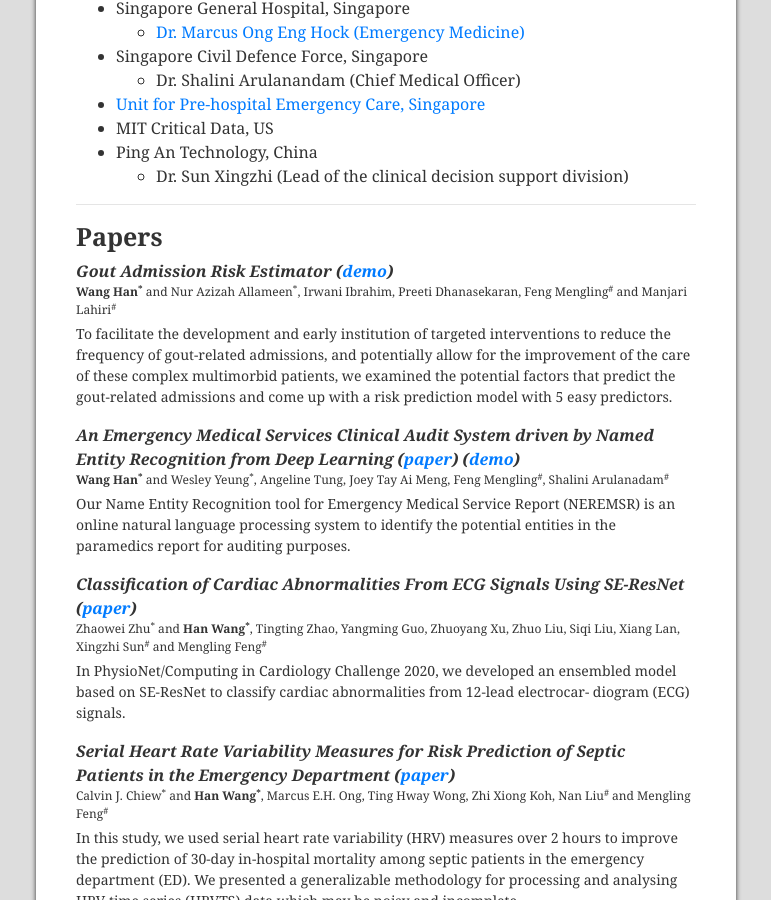
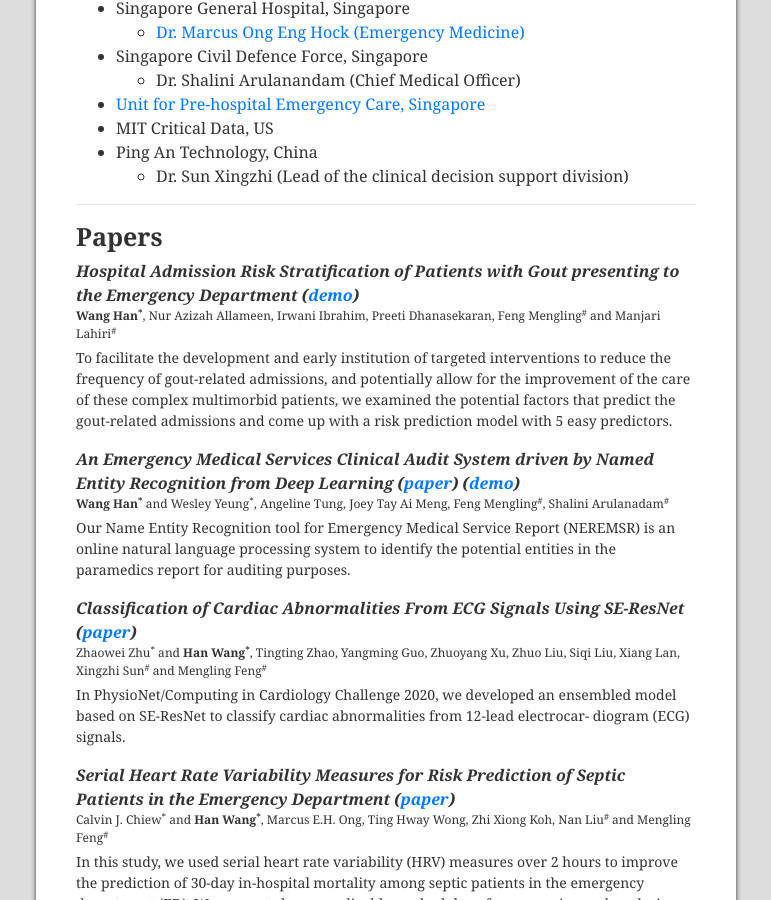
Before and after one commit to Hans0124SG/Hans0124SG.github.io, a Jekyll site: the page index.html, which Jekyll copies as it is, in a window 1280 px wide and 900 px high, scrolled down 1220 px. Shown: the whole window, without its empty margins (254-1025 px from the left). Built offline with Jekyll 4.4.1, drawn with Linux system fonts in a browser that asks for light colours.

Commit message:
update gout author and title

```diff
--- a/index.html
+++ b/index.html
@@ -192,10 +192,10 @@
 
 
 <span id='paper'>
-  Gout Admission Risk Estimator (<a href="https://wanghan.shinyapps.io/gout-admission-score/">demo</a>)
+  Hospital Admission Risk Stratification of Patients with Gout presenting to the Emergency Department (<a href="https://wanghan.shinyapps.io/gout-admission-score/">demo</a>)
 </span><br/>
 <span id='author'>
-  <b>Wang Han<sup>*</sup></b> and Nur Azizah Allameen<sup>*</sup>, Irwani Ibrahim, Preeti Dhanasekaran, Feng Mengling<sup>#</sup> and Manjari Lahiri<sup>#</sup>
+  <b>Wang Han<sup>*</sup></b>, Nur Azizah Allameen, Irwani Ibrahim, Preeti Dhanasekaran, Feng Mengling<sup>#</sup> and Manjari Lahiri<sup>#</sup>
 </span><br/>
 <p id='intro'>To facilitate the development and early institution of targeted interventions to reduce the frequency of gout-related admissions, and potentially allow for the improvement of the care of these complex multimorbid patients, we examined the potential factors that predict the gout-related admissions and come up with a risk prediction model with 5 easy predictors.</p>
 
```
